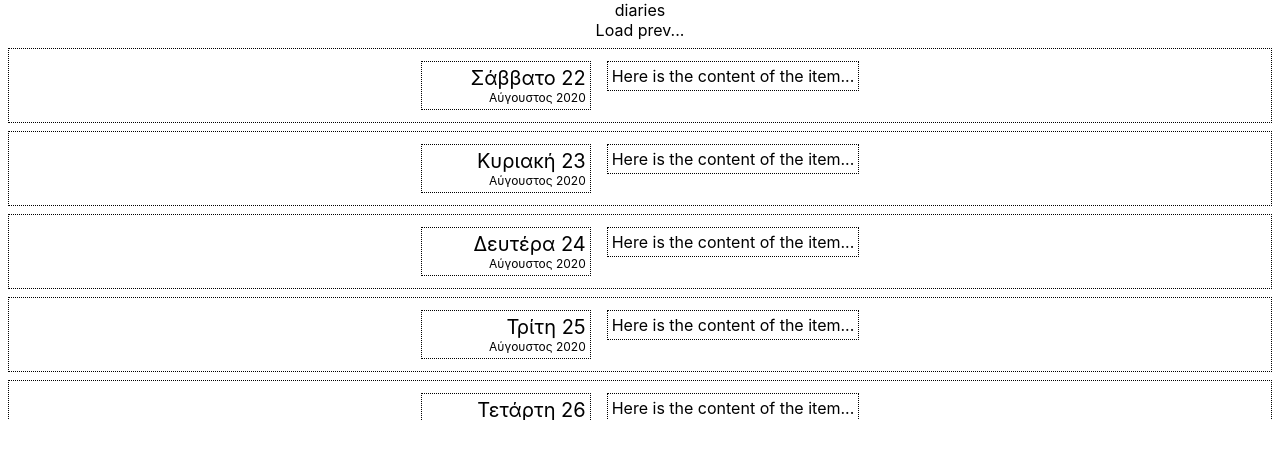
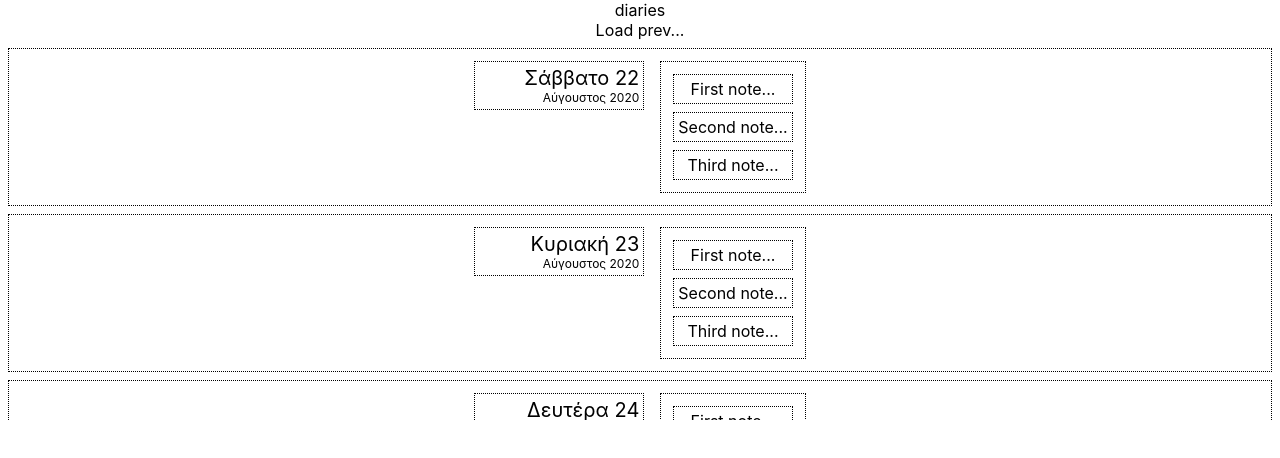
Before and after one commit to GiannisClipper/diaries, a React (Create React App) app: page / in a window 1280 px wide. Shown: the top 458 px of the page. Built offline with nearby package versions, Linux system fonts and the light colour scheme.

Commit message:
Implementing drag-n-drop feature & Adding state management (useReducer, useContext).

```diff
--- a/src/App.js
+++ b/src/App.js
@@ -1,31 +1,27 @@
-import React, { useState, useEffect, useRef } from 'react';
+import React, { useEffect, useRef, useContext } from 'react';
 import './App.css';
-import { shiftDate, dayNames, monthNames } from './helpers/dates.js';
+import { AppContext, AppContextProvider } from './AppContext';
+import { dayNames, monthNames } from './helpers/dates';
 
 function App() {
-    const today = new Date();
-
-    const [ dates, setDates ] = useState( [
-        shiftDate( today, -3 ),
-        shiftDate( today, -2 ),
-        shiftDate( today, -1 ),
-        today,
-        shiftDate( today, 1 ),
-        shiftDate( today, 2 ),
-        shiftDate( today, 3 ),
-    ] );
 
     return (
-        <div className="App">
-            <div className="title">
-                diaries
+        <AppContextProvider>
+            <div className="App">
+                <div className="title">
+                    diaries
+                </div>
+                <List />
             </div>
-            <List dates={dates} setDates={setDates} />
-        </div>
+        </ AppContextProvider>
     );
 }
 
-function List( { dates, setDates } ) {
+function List() {
+
+    const { state, dispatch } = useContext( AppContext );
+    const { dates } = state;
+
     const elemRef = useRef( null );
     const scrollTop = useRef( 0 );
     const scrollDirection = useRef( {} );
@@ -52,7 +48,7 @@ function List( { dates, setDates } ) {
         const frameBounds = frame.getBoundingClientRect();
         const { top, height } = prev.getBoundingClientRect();
         if ( top + ( height * 0.1 ) > frameBounds.top ) {
-            addDates( -7 );
+            dispatch({ type: 'ADD_DATES', payload: { num: -7 } });
         }
     }
 
@@ -67,15 +63,8 @@ function List( { dates, setDates } ) {
         const frameBounds = frame.getBoundingClientRect();
         const { top, height } = next.getBoundingClientRect();
         if ( top + ( height * 0.9 ) < frameBounds.bottom ) {
-            addDates( 7 );
+            dispatch({ type: 'ADD_DATES', payload: { num: 7 } });
         }
-    }
-
-    const addDates = num => {
-        let newDates = new Array( Math.abs( num ) ).fill( undefined );
-        const start = num < 0 ? shiftDate( dates[ 0 ], num ) : shiftDate( dates[ dates.length - 1 ], 1 );
-        newDates = newDates.map( ( x, index ) => shiftDate( start, index ) );
-        setDates( num < 0 ? [ ...newDates, ...dates ] : [ ...dates, ...newDates ] );
     }
 
     useEffect( () => {
@@ -111,7 +100,7 @@ function List( { dates, setDates } ) {
                     Load prev...
                 </div>
                 <ul className="items">
-                    { dates.map( item => ( <ListItem key={item} date={item} /> ) ) }
+                    { dates.map( date => ( <ListItem key={date.date} date={date} /> ) ) }
                 </ul>
                 <div className="next">
                     Load next...
@@ -121,14 +110,19 @@ function List( { dates, setDates } ) {
     );
 }
 
-function ListItem( { date } ) {
+const ListItem = React.memo( ( { date } ) => {
+
+    useEffect( () => {
+        console.log( 'Rendering ', date.date );
+    } );
+
     return (
         <li className="ListItem">
-            <ItemDate date={date} />
-            <ItemContent />
+            <ItemDate date={date.date} />
+            <ItemContent date={date.date} dateItems={date.dateItems} />
         </li>
     );
-}
+} );
 
 function ItemDate( { date } ) {
     const dayName = dayNames[ date.getDay() ];
@@ -148,10 +142,62 @@ function ItemDate( { date } ) {
     );
 }
 
-function ItemContent() {
+function ItemContent( { date, dateItems } ) {
+
+    const { dispatch } = useContext( AppContext );
+
+    const dragTimestamp = useRef( null );
+    const dragKey = useRef( null );
+    const dropKey = useRef( null );
+
+    const allowDrop = event => {
+        if ( event.target.getAttribute("data-timestamp") === dragTimestamp.current ) {
+            event.preventDefault();
+        }
+    }
+
+    const dragStart = event => {
+        dragTimestamp.current = event.target.getAttribute( "data-timestamp" );
+        dragKey.current = event.target.getAttribute( "data-key" );
+        event.dataTransfer.effectAllowed = 'move';
+    }
+
+    const dragEnd = event => {
+    }
+
+    const drop = event => {
+        event.preventDefault();
+        dropKey.current = event.target.getAttribute( "data-key" );
+        dispatch( {
+            type: 'SHIFT_DATE_ITEMS',
+            payload: {
+                date: new Date( parseInt( dragTimestamp.current ) ),
+                key1: parseInt( dragKey.current ),
+                key2: parseInt( dropKey.current ),
+            },
+        } );
+    }
+
+    let key = -1;
+
     return (
-        <div className="ItemContent">
-            Here is the content of the item...
+        <div className="ItemContent" onClick={() => alert( date )}>
+            <ul className="items">
+                { dateItems.map( dateItem => (
+                    <li
+                        key={++key}
+                        draggable="true"
+                        onDragStart={event => dragStart( event )}
+                        onDragOver={event => allowDrop( event )}
+                        onDragEnd={event => dragEnd( event )}
+                        onDrop={event => drop( event )}
+                        data-timestamp={date.getTime()}
+                        data-key={key}
+                    >
+                        {dateItem}
+                    </li>
+                ) ) }
+            </ul>
         </div>
     );
 }
--- /dev/null
+++ b/src/AppContext.js
@@ -0,0 +1,90 @@
+import React, { createContext, useReducer } from 'react';
+import { shiftDate } from './helpers/dates';
+
+const AppContext = createContext();
+
+const AppContextProvider = props => {
+
+    const today = new Date();
+
+    const notes = [
+        'First note...',
+        'Second note...',
+        'Third note...'
+    ];
+
+    const appState = {
+        dates: [
+            { date: shiftDate( today, -3 ), dateItems: [ ...notes ] },
+            { date: shiftDate( today, -2 ), dateItems: [ ...notes ] },
+            { date: shiftDate( today, -1 ), dateItems: [ ...notes ] },
+            { date: today, dateItems: [ ...notes ] },
+            { date: shiftDate( today, 1 ), dateItems: [ ...notes ] },
+            { date: shiftDate( today, 2 ), dateItems: [ ...notes ] },
+            { date: shiftDate( today, 3 ), dateItems: [ ...notes ] }
+        ],
+//        setDates: dates => setState( prevState => ( { ...prevState, dates } ) ),
+    };
+
+    const appReducer = ( state, action ) => {
+
+        let dates;
+
+        switch (action.type) {
+
+            case 'ADD_DATES':
+                dates = [ ...state.dates ];
+
+                const num = action.payload.num;
+                let newDates = new Array( Math.abs( num ) ).fill( undefined );
+                const start = num < 0 ? shiftDate( dates[ 0 ].date, num ) : shiftDate( dates[ dates.length - 1 ].date, 1 );
+                newDates = newDates.map( ( x, index ) => ({ date: shiftDate( start, index ), dateItems: [ '' ] }) );
+
+                return { ...state, dates: num < 0 ? [ ...newDates, ...dates ] : [ ...dates, ...newDates ] };
+
+            case 'SHIFT_DATE_ITEMS':
+                dates = [ ...state.dates ];
+
+                const { date, key1, key2 } = action.payload;
+                const timestamp = date.getTime();
+                let found = -1;
+
+                for ( let i = 0; i < dates.length; i++ ) {
+                    if ( dates[ i ].date.getTime() === timestamp ) {
+                        found = i;
+                        break;
+                    }
+                }
+
+                if ( found > -1 ) {
+                    const prevDates = dates.slice( 0, found );
+                    const foundDate = { ...dates[ found ] };
+                    const nextDates = dates.slice( found + 1 );
+
+                    const dateItems = [ ...foundDate.dateItems ];
+                    let tmp = dateItems[ key1 ];
+                    dateItems[ key1 ] = dateItems[ key2 ];
+                    dateItems[ key2 ] = tmp;
+
+                    foundDate.dateItems = dateItems;
+                    dates = [ ...prevDates, foundDate, ...nextDates ];
+                    return { ...state, dates: dates };
+                }
+
+                return state;
+
+            default:
+                throw new Error();
+        }
+    };
+
+    const [ state, dispatch ] = useReducer( appReducer, appState );
+
+    return (
+        <AppContext.Provider value={ { state, dispatch } }>
+            {props.children}
+        </AppContext.Provider>
+    )
+}
+
+export { AppContext, AppContextProvider };
```
